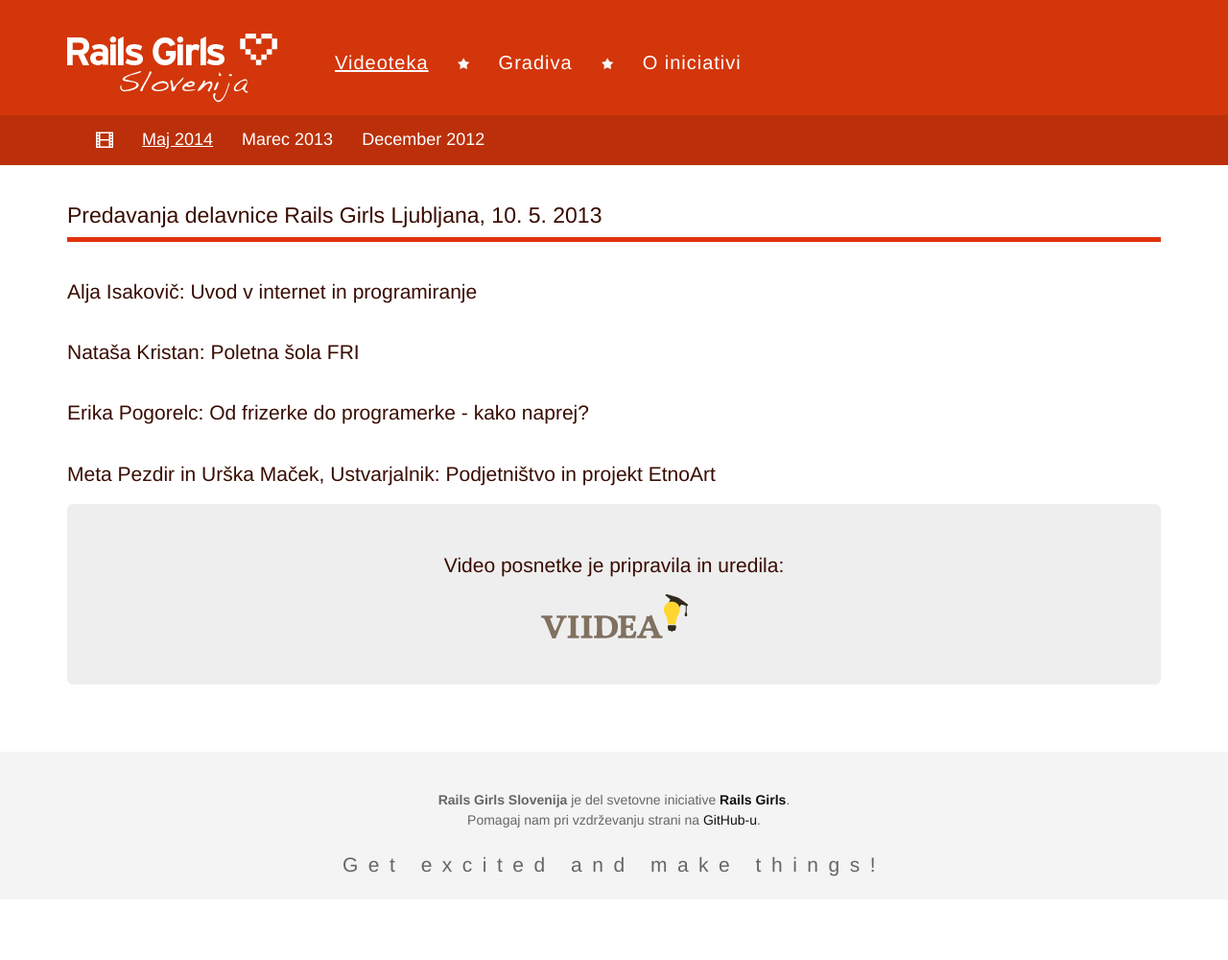
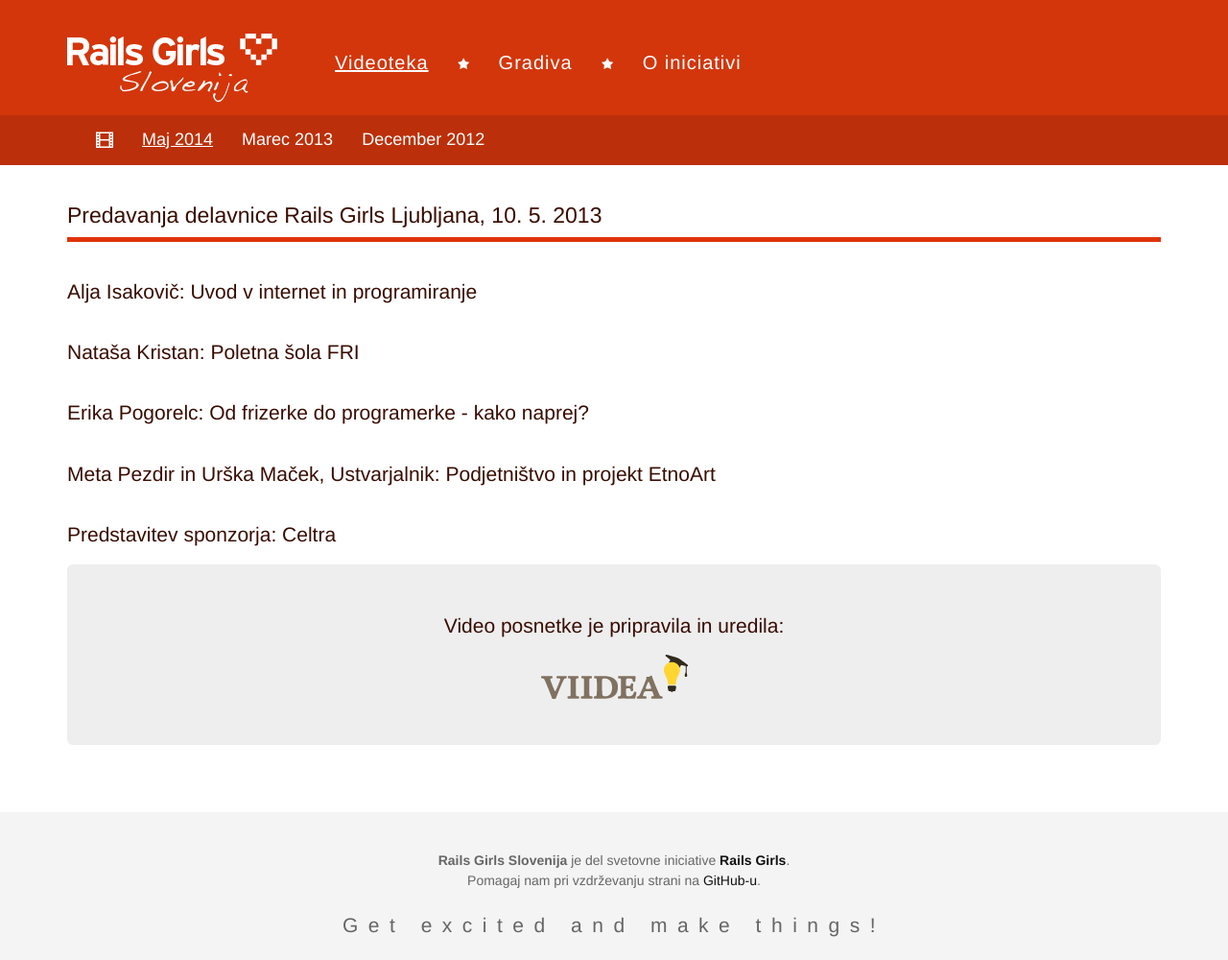
Before and after one commit to railsgirls-si/railsgirls-si.github.io, a Jekyll site: the page built from videoteka/ljubljana2014/index.html, in a window 1280 px wide. Shown: the whole page at 96% size. Built offline with Jekyll 4.4.1, drawn with Linux system fonts in a browser that asks for light colours; Markdown is read by kramdown in place of the engine named in the settings; a script that is not in the unit is left out; before the commit the page ends 937 px from its top, so only the background shows below that.

Commit message:
Celtra video added

```diff
--- a/videoteka/ljubljana2014/index.html
+++ b/videoteka/ljubljana2014/index.html
@@ -34,4 +34,10 @@ title: Predavanja Maj 2014
 		<script src="http://tsstartup.viidea.net/rg14_pezdir_macek_etnoart/embed.js" ></script>
 	</div>
 </div>
+<div class="clearfix">
+	<h3>Predstavitev sponzorja: Celtra</h3>
+	<div class="pull-left">
+		<script src="http://tsstartup.viidea.net/rg14_vidic_celtra_promo/embed.js" ></script>
+	</div>
+</div>
 <div class="jumbotron text-center"><p>Video posnetke je pripravila in uredila: </p><a href="http://www.viidea.com"><img src="/images/Viidea-logo.png" alt="Viidea" /> </a></div>
```
